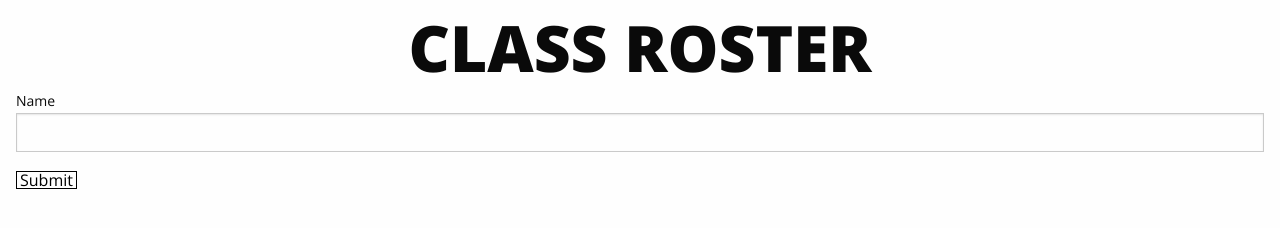
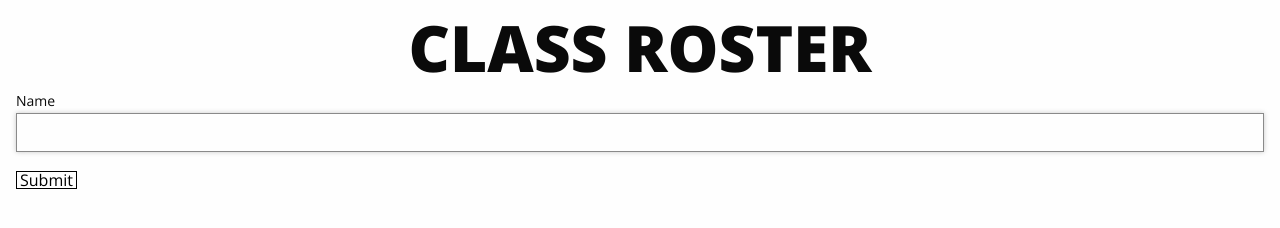
Before and after one commit to tsettle44/class-roster-hw2-, a plain HTML site: page index.html in a window 1280 px wide. Drawn offline with nearby package versions, Linux system fonts and the light colour scheme; a web font is replaced by a local one.

Commit message:
autofocus and required

```diff
--- a/index.html
+++ b/index.html
@@ -20,7 +20,7 @@
         <form>
           <p>
             <label for="personName">Name</label>
-            <input type="text" name="personName"></input>
+            <input type="text" name="personName" autofocus required></input>
           </p>
           <p>
             <button type="submit">Submit</button>
```
